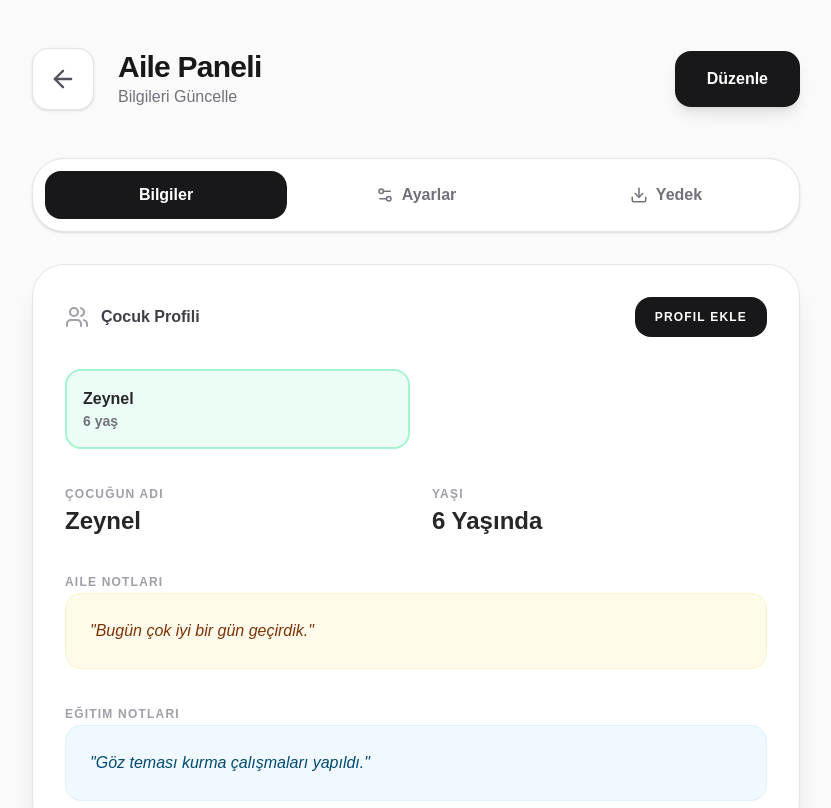
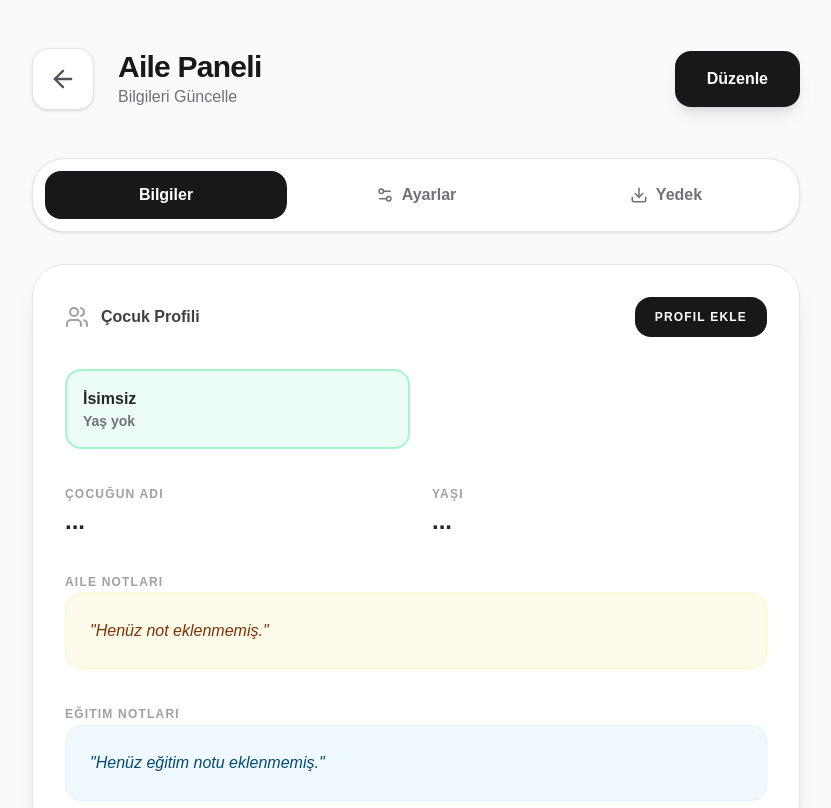
Before and after one commit to zeynelguner-del/otizm, a Next.js app: page /family in a window 1280 px wide. Shown: the top 808 px of the page, without its empty margins (224-1055 px from the left). Built offline with nearby package versions, Linux system fonts and the light colour scheme.

Commit message:
Remove hardcoded default student name

```diff
--- a/src/app/family/page.tsx
+++ b/src/app/family/page.tsx
@@ -70,10 +70,10 @@ export default function FamilyPage() {
   const [profiles, setProfiles] = useState<Profile[]>(() => {
     const fromStorage = readJson<Profile[]>(PROFILES_KEY, []);
     if (fromStorage.length > 0) return fromStorage;
-    const name = getLocalStorageValue("studentName", "Zeynel");
-    const age = getLocalStorageValue("studentAge", "6");
-    const familyNotes = getLocalStorageValue("familyNotes", "Bugün çok iyi bir gün geçirdik.");
-    const educationNotes = getLocalStorageValue("educationNotes", "Göz teması kurma çalışmaları yapıldı.");
+    const name = getLocalStorageValue("studentName", "");
+    const age = getLocalStorageValue("studentAge", "");
+    const familyNotes = getLocalStorageValue("familyNotes", "");
+    const educationNotes = getLocalStorageValue("educationNotes", "");
     return [{ id: "p1", name, age, familyNotes, educationNotes }];
   });
 
@@ -83,10 +83,10 @@ export default function FamilyPage() {
     return profiles.find((p) => p.id === activeProfileId) ?? profiles[0] ?? null;
   }, [profiles, activeProfileId]);
 
-  const [studentName, setStudentName] = useState(() => activeProfile?.name ?? getLocalStorageValue("studentName", "Zeynel"));
-  const [studentAge, setStudentAge] = useState(() => activeProfile?.age ?? getLocalStorageValue("studentAge", "6"));
-  const [familyNotes, setFamilyNotes] = useState(() => activeProfile?.familyNotes ?? getLocalStorageValue("familyNotes", "Bugün çok iyi bir gün geçirdik."));
-  const [educationNotes, setEducationNotes] = useState(() => activeProfile?.educationNotes ?? getLocalStorageValue("educationNotes", "Göz teması kurma çalışmaları yapıldı."));
+  const [studentName, setStudentName] = useState(() => activeProfile?.name ?? getLocalStorageValue("studentName", ""));
+  const [studentAge, setStudentAge] = useState(() => activeProfile?.age ?? getLocalStorageValue("studentAge", ""));
+  const [familyNotes, setFamilyNotes] = useState(() => activeProfile?.familyNotes ?? getLocalStorageValue("familyNotes", ""));
+  const [educationNotes, setEducationNotes] = useState(() => activeProfile?.educationNotes ?? getLocalStorageValue("educationNotes", ""));
 
   const [instructorPhone, setInstructorPhone] = useState(() => getLocalStorageValue("instructorPhone", ""));
   const [doctorPhone, setDoctorPhone] = useState(() => getLocalStorageValue("doctorPhone", ""));
@@ -168,7 +168,7 @@ export default function FamilyPage() {
   const addProfile = () => {
     if (!canEdit) return;
     const id = `p${Math.floor(Date.now() / 1000)}`;
-    const next: Profile = { id, name: "Yeni Çocuk", age: "0", familyNotes: "", educationNotes: "" };
+    const next: Profile = { id, name: "", age: "", familyNotes: "", educationNotes: "" };
     const nextProfiles = [next, ...profiles];
     setProfiles(nextProfiles);
     setActiveProfileId(id);
--- a/src/app/page.tsx
+++ b/src/app/page.tsx
@@ -13,6 +13,8 @@ let isHydrated = false;
 let cachedSession: Session | null = null;
 const sessionListeners = new Set<() => void>();
 let refreshPromise: Promise<void> | null = null;
+
+if (typeof window !== "undefined") isHydrated = true;
 
 const getLocalStorageValue = (key: string, fallback: string) => {
   if (typeof window === "undefined") return fallback;
@@ -73,17 +75,13 @@ export default function Home() {
   const [authPassword2, setAuthPassword2] = useState("");
   const [authBusy, setAuthBusy] = useState(false);
   const [authError, setAuthError] = useState<string | null>(null);
-  const [hydrated, setHydrated] = useState(false);
-  const [kvkkAccepted, setKvkkAccepted] = useState(false);
+  const [kvkkAccepted, setKvkkAccepted] = useState(() => getLocalStorageValue("kvkkAcceptedV1", "0") === "1");
   const [serverError, setServerError] = useState<string | null>(null);
 
   const session = useSyncExternalStore(subscribeToSession, getSessionSnapshot, () => null);
   const kvkkSyncedForEmailRef = useRef<string | null>(null);
 
   useEffect(() => {
-    isHydrated = true;
-    setHydrated(true);
-    setKvkkAccepted(getLocalStorageValue("kvkkAcceptedV1", "0") === "1");
     refreshSession();
     (async () => {
       try {
@@ -101,7 +99,7 @@ export default function Home() {
   }, []);
 
   useEffect(() => {
-    if (!hydrated) return;
+    if (typeof window === "undefined") return;
     if (!kvkkAccepted) return;
     if (!session?.email) return;
     if (kvkkSyncedForEmailRef.current === session.email) return;
@@ -112,16 +110,10 @@ export default function Home() {
       headers: { "content-type": "application/json" },
       body: JSON.stringify({ version: 1 }),
     }).catch(() => {});
-  }, [hydrated, kvkkAccepted, session?.email]);
+  }, [kvkkAccepted, session?.email]);
 
-  const [studentName, setStudentName] = useState("Zeynel");
-  const [studentAge, setStudentAge] = useState("6");
-
-  useEffect(() => {
-    if (!hydrated) return;
-    setStudentName(getLocalStorageValue("studentName", "Zeynel"));
-    setStudentAge(getLocalStorageValue("studentAge", "6"));
-  }, [hydrated]);
+  const [studentName] = useState(() => getLocalStorageValue("studentName", ""));
+  const [studentAge] = useState(() => getLocalStorageValue("studentAge", ""));
 
   const modules = [
     {
@@ -272,9 +264,10 @@ export default function Home() {
   };
 
   if (!session) {
+    const showKvkkOverlay = typeof window !== "undefined" && !kvkkAccepted;
     return (
       <div className="min-h-screen bg-zinc-50 dark:bg-zinc-950 p-6 md:p-12" suppressHydrationWarning>
-        {hydrated && !kvkkAccepted && (
+        {showKvkkOverlay && (
           <div className="fixed inset-0 z-50 flex items-center justify-center p-6 bg-zinc-950/80 backdrop-blur-md">
             <div className="bg-white dark:bg-zinc-900 w-full max-w-xl rounded-[2.5rem] shadow-2xl overflow-hidden border border-zinc-200 dark:border-zinc-800">
               <div className="p-8 border-b border-zinc-100 dark:border-zinc-800">
@@ -432,7 +425,7 @@ export default function Home() {
                 <span className="w-2 h-2 bg-emerald-500 rounded-full animate-pulse" />
                 <h2 className="text-xs font-bold text-zinc-400 uppercase tracking-[0.2em]">Sistem Aktif</h2>
               </div>
-              <h1 className="text-4xl font-black text-zinc-900 dark:text-zinc-50 tracking-tight">Zeynel Güner</h1>
+              <h1 className="text-4xl font-black text-zinc-900 dark:text-zinc-50 tracking-tight">Aile Paneli</h1>
               <p className="text-zinc-500 font-medium mt-1 text-lg">Aile Yönetim Paneli</p>
               <p className="text-xs font-bold text-zinc-400 uppercase tracking-widest mt-3">
                 Giriş: <span className="lowercase">{session.email}</span>
@@ -459,11 +452,13 @@ export default function Home() {
               <div className="flex gap-10">
                 <div>
                   <p className="text-xs font-bold text-zinc-400 uppercase mb-2">Çocuğun Adı</p>
-                  <p className="text-2xl font-black text-zinc-800 dark:text-zinc-100">{studentName || "Zeynel"}</p>
+                  <p className="text-2xl font-black text-zinc-800 dark:text-zinc-100">{studentName || "Belirtilmedi"}</p>
                 </div>
                 <div>
                   <p className="text-xs font-bold text-zinc-400 uppercase mb-2">Yaşı</p>
-                  <p className="text-2xl font-black text-zinc-800 dark:text-zinc-100">{studentAge ? `${studentAge} Yaşında` : "6 Yaşında"}</p>
+                  <p className="text-2xl font-black text-zinc-800 dark:text-zinc-100">
+                    {studentAge ? `${studentAge} Yaşında` : "Belirtilmedi"}
+                  </p>
                 </div>
               </div>
             </div>
```
